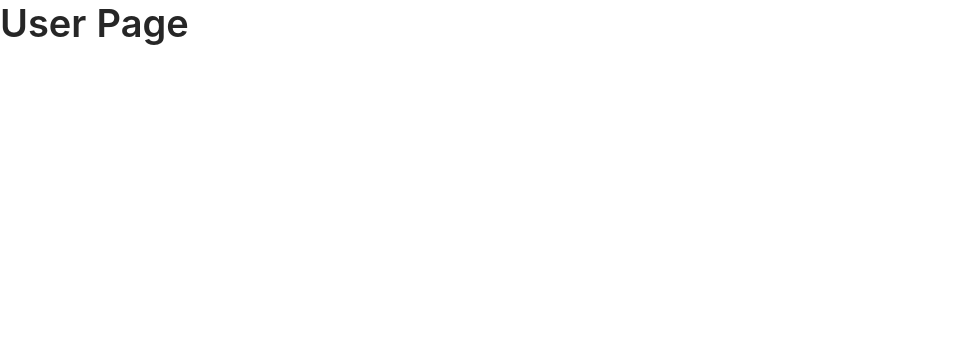
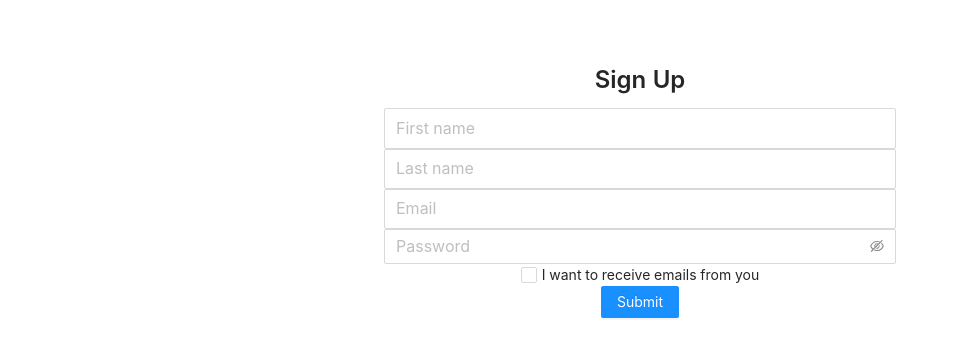
Before and after one commit to dkalytovskyi/RampUp, a React (Create React App) app: page /user in a window 1280 px wide. Shown: the top 356 px of the page, without its empty margins (0-957 px from the left). Built offline with nearby package versions, Linux system fonts and the light colour scheme.

Commit message:
RU-004: Created User page layout

```diff
--- a/package.json
+++ b/package.json
@@ -12,6 +12,7 @@
     "@types/react-dom": "^16.9.5",
     "@types/react-router-dom": "^5.1.3",
     "antd": "^4.1.0",
+    "formik": "^2.1.4",
     "react": "^16.13.1",
     "react-dom": "^16.13.1",
     "react-router-dom": "^5.1.2",
--- a/src/App.tsx
+++ b/src/App.tsx
@@ -1,6 +1,8 @@
 import React from 'react';
 import { BrowserRouter as Router, Switch, Route } from 'react-router-dom';
 import { Typography } from 'antd';
+
+import User from './components/User';
 
 import './App.css';
 
@@ -16,9 +18,7 @@ function App() {
         <Route path='/home'>
           <Title>Home Page</Title>
         </Route>
-        <Route path='/user'>
-          <Title>User Page</Title>
-        </Route>
+        <Route path='/user' component={User} />
       </Switch>
     </Router>
   );
--- /dev/null
+++ b/src/components/User/User.tsx
@@ -0,0 +1,110 @@
+import React from 'react';
+import { Input, Row, Button, Checkbox, Typography, Col } from 'antd';
+import { Formik, Form } from 'formik';
+
+import './styles.css';
+
+interface MyFormValues {
+    firstName: string;
+    lastName: string;
+    email: string;
+    password: string;
+    newsletter: boolean;
+}
+
+export function User() {
+    const { Title, Text } = Typography;
+
+    const initialValues: MyFormValues = {
+        firstName: '',
+        lastName: '',
+        email: '',
+        password: '',
+        newsletter: false
+    };
+
+    return (
+        <div className='signUpFormContainer'>
+            <div className='centeredContentContainer'>
+                <Title level={3}>Sign Up</Title>
+            </div>
+            <Formik
+            initialValues={initialValues}
+            onSubmit={(values, actions) => {
+                console.log(values, actions);
+                alert(JSON.stringify(values, null, 2));
+            }}
+            >
+            {props => (
+                <Form>
+                    <Input.Group size='large'>
+                        <Row gutter={[0, 18]}>
+                            <Col span={24}>
+                                <Input
+                                    onChange={props.handleChange}
+                                    value={props.values.firstName}
+                                    name='firstName'
+                                    onBlur={props.handleBlur}
+                                    placeholder='First name'
+                                />
+                            </Col>
+                        </Row>
+                        <Row gutter={[0,18]}>
+                            <Col span={24}>
+                                <Input
+                                    onChange={props.handleChange}
+                                    value={props.values.lastName}
+                                    name='lastName'
+                                    onBlur={props.handleBlur}
+                                    placeholder='Last name'
+                                />
+                            </Col>
+                        </Row>
+                        <Row gutter={[0, 18]}>
+                            <Col span={24}>
+                                <Input
+                                    onChange={props.handleChange}
+                                    value={props.values.email}
+                                    name='email'
+                                    onBlur={props.handleBlur}
+                                    placeholder='Email'
+                                />
+                            </Col>
+                        </Row>
+                        <Row gutter={[0, 18]}>
+                            <Col span={24}>
+                                <Input.Password
+                                    onChange={props.handleChange}
+                                    value={props.values.password}
+                                    name='password'
+                                    onBlur={props.handleBlur}
+                                    placeholder='Password'
+                                />
+                            </Col>
+                        </Row>
+                        <Row gutter={[0, 18]}>
+                            <Col span={12} offset={6}>
+                                <div className='centeredContentContainer'>
+                                    <Checkbox
+                                        onChange={props.handleChange}
+                                        checked={props.values.newsletter}
+                                        name='newsletter'
+                                    />
+                                    <Text style={{marginLeft: '5px'}}>I want to receive emails from you</Text>
+                                </div>
+                            </Col>
+                        </Row>
+                        <Row gutter={[0, 18]}>
+                            <Col span={12} offset={6}>
+                                <div className='centeredContentContainer'>
+                                    <Button type='primary' htmlType='submit'>Submit</Button>
+                                </div>
+                            </Col>
+                        </Row>
+                    </Input.Group>
+                </Form>
+            )}
+            </Formik>
+        </div>
+    );
+}
--- /dev/null
+++ b/src/components/User/index.tsx
@@ -0,0 +1,3 @@
+import { User } from './User';
+
+export default User;
--- /dev/null
+++ b/src/components/User/styles.css
@@ -0,0 +1,8 @@
+.signUpFormContainer {
+    margin: 0 30%;
+    padding-top: 5%;
+}
+
+.centeredContentContainer {
+    text-align: center;
+}
```
Also changed, not shown: 1 other file (tests, documents, lock files or other folders).
